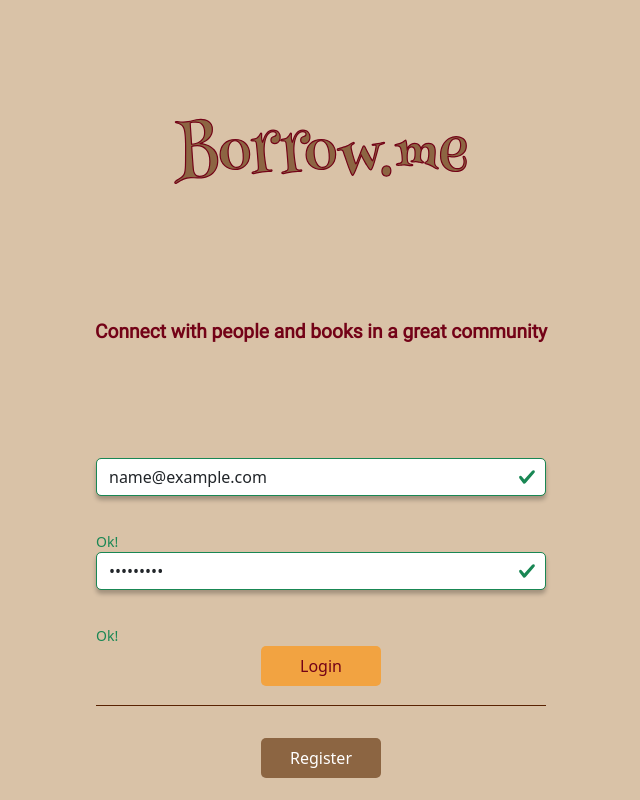
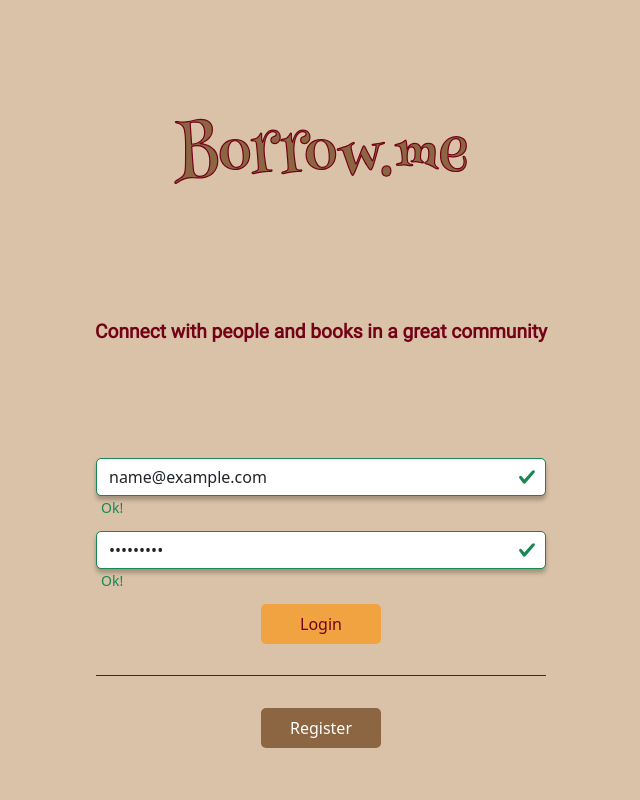
Before and after one commit to andrekleine/borrow.me-react, a React (Create React App) app: page / in a window 1280 px wide. Both pictures are taken after typing "name@example.com", "Sample123" into the empty fields and a click on the button "Login". Shown: the whole page, without its empty margins (319-959 px from the left). Built offline with nearby package versions, Linux system fonts and the light colour scheme; no server answers.

Commit message:
Minor CSS adjustments

```diff
--- a/src/components/pages/auth/Login.css
+++ b/src/components/pages/auth/Login.css
@@ -22,11 +22,6 @@
     box-shadow: 0px 4px 4px rgba(0, 0, 0, 0.25);
     border-radius: 5px;
     margin-bottom: 35px;
-}
-
-.feedback {
-    margin: 0;
-    padding: 0;
 }
 
 .login-button-container {
@@ -56,3 +51,13 @@
     margin-top: 32px;
     color: white;
 }
+
+.form-group {
+    position: relative
+}
+
+.feedback {
+    position: absolute;
+    top: 35px;
+    left: 5px;
+}
--- a/src/components/pages/auth/Login.jsx
+++ b/src/components/pages/auth/Login.jsx
@@ -70,8 +70,8 @@ const Login = ({ loginUser }) => {
               isValid={touched.email && !errors.email}
               isInvalid={touched.email && errors.email}
             />
-            <Form.Control.Feedback>Ok!</Form.Control.Feedback>
-            <Form.Control.Feedback type="invalid">
+            <Form.Control.Feedback className="feedback">Ok!</Form.Control.Feedback>
+            <Form.Control.Feedback className="feedback" type="invalid">
               {errors.email}
             </Form.Control.Feedback>
           </Form.Group>
--- a/src/components/pages/auth/Register.jsx
+++ b/src/components/pages/auth/Register.jsx
@@ -70,8 +70,8 @@ const Register = () => {
               isValid={touched.name && !errors.name}
               isInvalid={touched.name && errors.name}
             />
-            <Form.Control.Feedback>Ok!</Form.Control.Feedback>
-            <Form.Control.Feedback type="invalid">
+            <Form.Control.Feedback className="feedback">Ok!</Form.Control.Feedback>
+            <Form.Control.Feedback className="feedback" type="invalid">
               {errors.name}
             </Form.Control.Feedback>
           </Form.Group>
@@ -93,8 +93,8 @@ const Register = () => {
               isValid={touched.email && !errors.email}
               isInvalid={touched.email && errors.email}
             />
-            <Form.Control.Feedback>Ok!</Form.Control.Feedback>
-            <Form.Control.Feedback type="invalid">
+            <Form.Control.Feedback className="feedback">Ok!</Form.Control.Feedback>
+            <Form.Control.Feedback className="feedback" type="invalid">
               {errors.email}
             </Form.Control.Feedback>
           </Form.Group>
```
